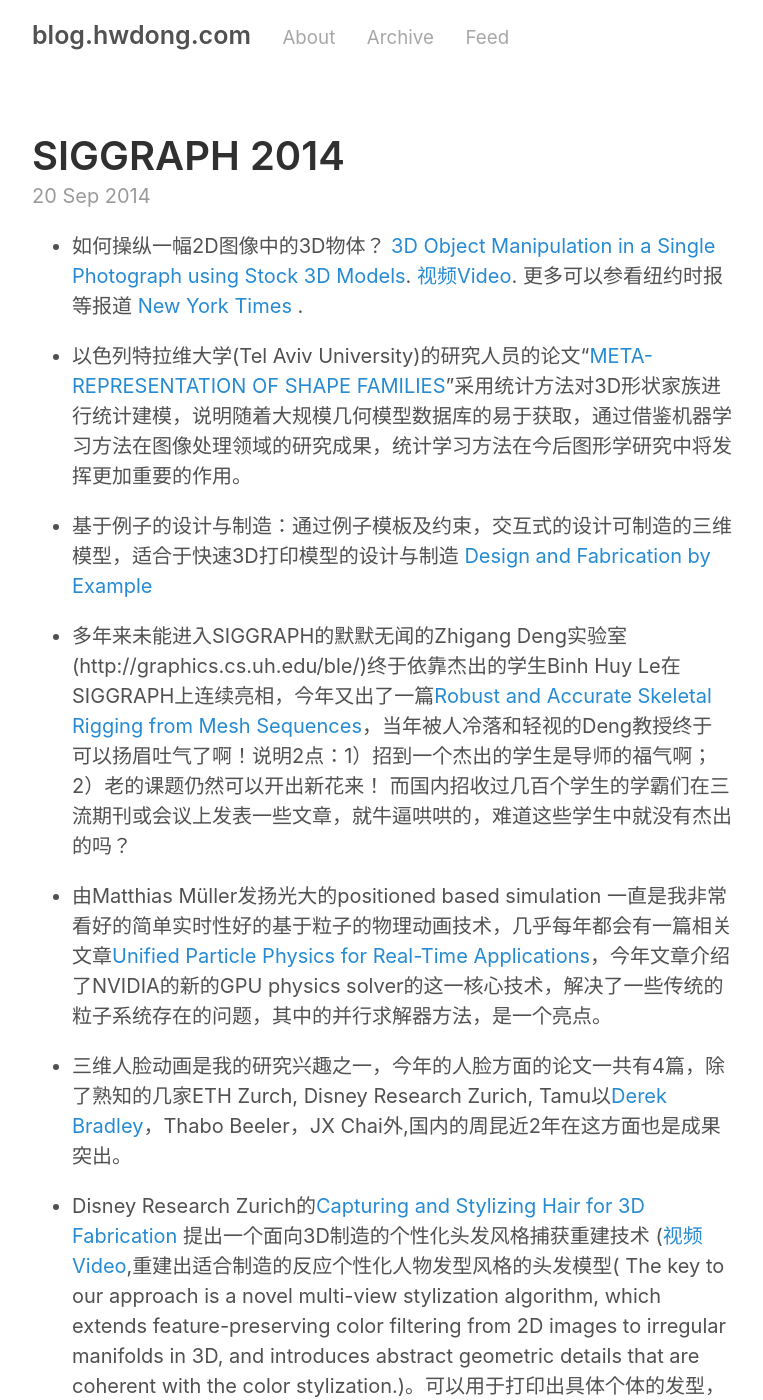
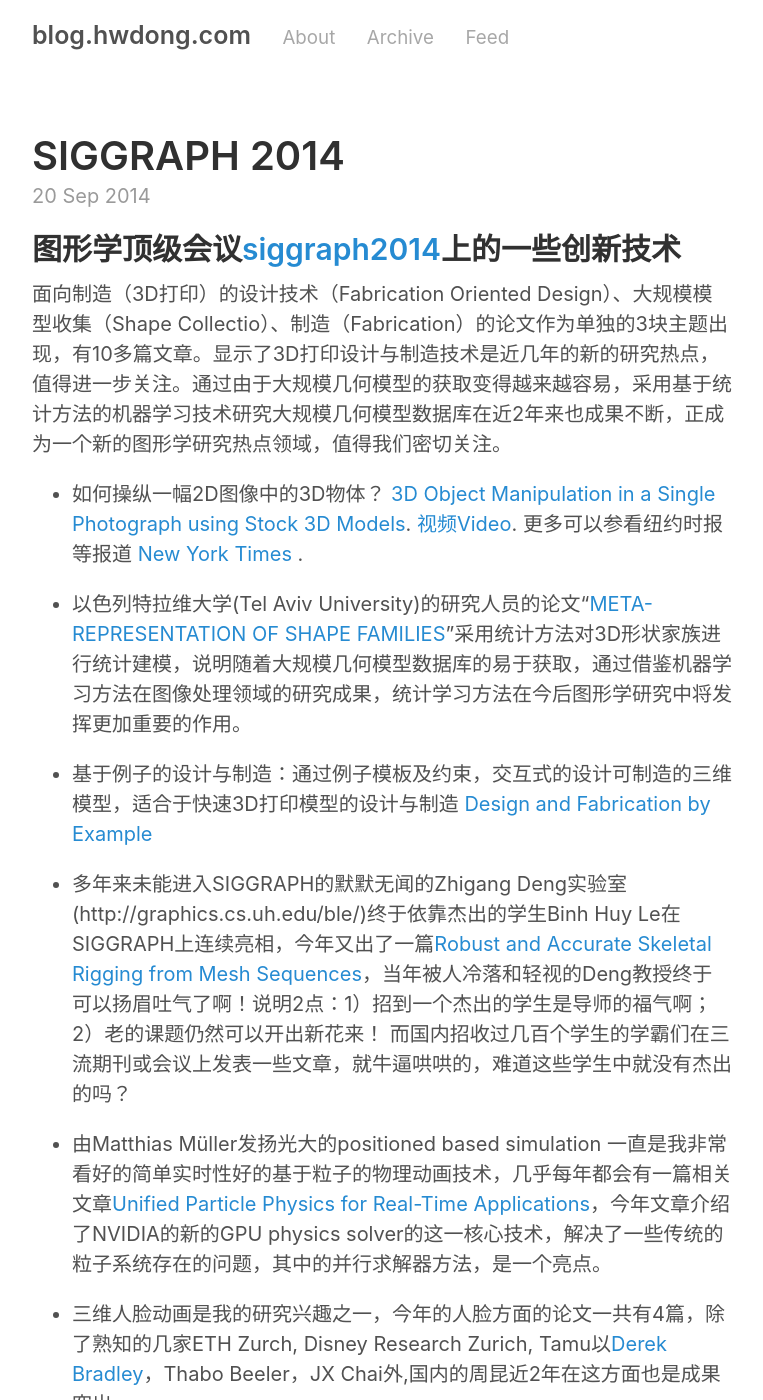
Before and after one commit to hwdong/hwdong-old.github.io, a Jekyll site: the page built from _posts/2014-09-20-SIGGRAPH2014.md, in a window 1280 px wide and 1400 px high. Shown: the whole window, without its empty margins (258-1021 px from the left). Built offline with Jekyll 4.4.1, drawn with Linux system fonts in a browser that asks for light colours; Markdown is read by kramdown in place of the engine named in the settings; some of the changed text lies outside the part shown.

Commit message:
lanyon2poole

```diff
--- a/_layouts/post.html
+++ b/_layouts/post.html
@@ -2,12 +2,14 @@
 layout: default
 ---
 
-<article class="post">
+<article class="post-content">
   <h1 class="post-title">{{ page.title }}</h1>
   <time datetime="{{ page.date | date_to_xmlschema }}" class="post-date">{{ page.date | date_to_string }}</time>
-  <!--{{ content }} -->
+
   {{ content | remove_first: '&lt;!--more--&gt;'}}
 </article>
+
+
 
 {% if site.related_posts != empty %}
 <aside class="related">
--- a/_posts/2014-09-20-SIGGRAPH2014.md
+++ b/_posts/2014-09-20-SIGGRAPH2014.md
@@ -7,6 +7,7 @@
 ##  图形学顶级会议[siggraph2014](http://siggraphmediablog.blogspot.com/)上的一些创新技术
 
 面向制造（3D打印）的设计技术（Fabrication Oriented Design）、大规模模型收集（Shape Collectio）、制造（Fabrication）的论文作为单独的3块主题出现，有10多篇文章。显示了3D打印设计与制造技术是近几年的新的研究热点，值得进一步关注。通过由于大规模几何模型的获取变得越来越容易，采用基于统计方法的机器学习技术研究大规模几何模型数据库在近2年来也成果不断，正成为一个新的图形学研究热点领域，值得我们密切关注。
+
 <!--more-->
 
 - 如何操纵一幅2D图像中的3D物体？
```
